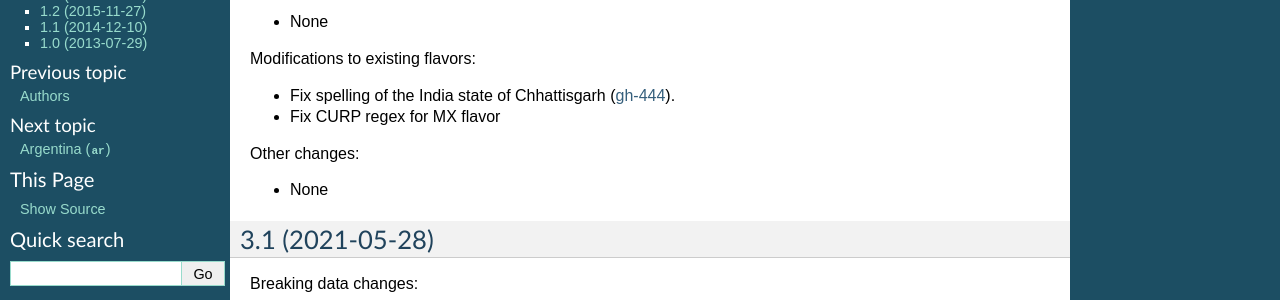
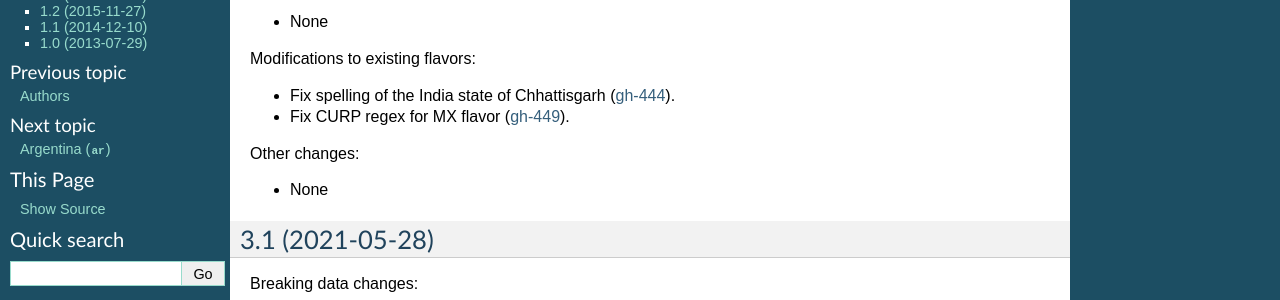
Before and after one commit to django/django-localflavor, a Sphinx documentation site: the page built from docs/changelog.rst, in a window 1280 px wide and 900 px high. Shown: the part 247-547 px from the top of the window. Built offline with Sphinx 7.4.7, drawn with Linux system fonts in a browser that asks for light colours.

Commit message:
Add PR link to changelog

```diff
--- a/docs/changelog.rst
+++ b/docs/changelog.rst
@@ -17,6 +17,7 @@
 - Fix spelling of the India state of Chhattisgarh
   (`gh-444 <https://github.com/django/django-localflavor/pull/444>`_).
 - Fix CURP regex for MX flavor
+  (`gh-449 <https://github.com/django/django-localflavor/pull/449>`_).
 
 Other changes:
 
```
